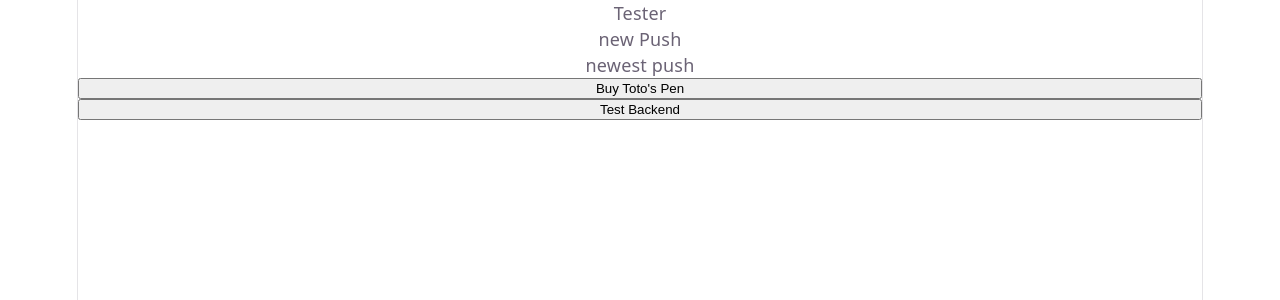
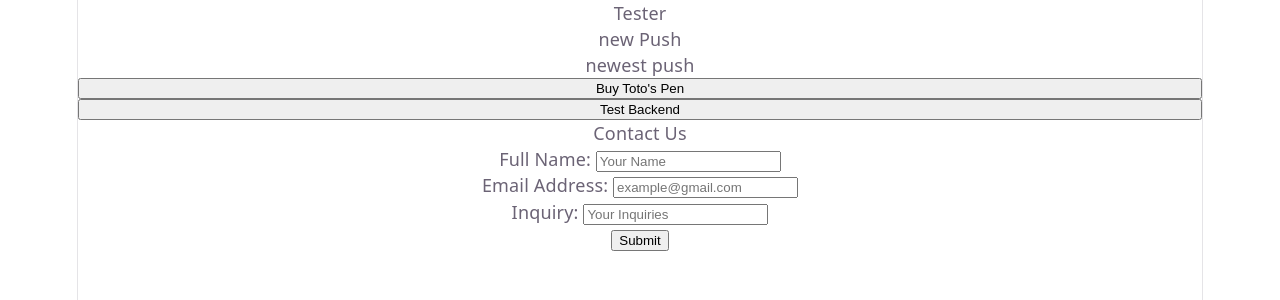
Before and after one commit to zeegy99/Frank-s-Penspinning-Website, a React (Vite) app in the folder frontend/: page / in a window 1280 px wide. Shown: the top 300 px of the page. Built offline with nearby package versions, Linux system fonts and the light colour scheme.

Commit message:
email system

```diff
--- a/frontend/src/homepage.jsx
+++ b/frontend/src/homepage.jsx
@@ -5,14 +5,37 @@ import { useNavigate } from "react-router-dom";
 
 function Homepage() {
     const navigate = useNavigate();
+    const [email_confirmation, set_email_confirmation] = useState(false);
 
     const test_api = async () => {
-        const response = await fetch("http://54.242.226.47:5555/api/test");
+        const response = await fetch("http://127.0.0.1:5555/api/test");
         const data = await response.text();
         console.log(data)
     }
     const buy_pen = () => {
        window.open("https://buy.stripe.com/test_14AdR9b5h2NPcBR5cQenS01")
+    }
+
+    const handleSubmit = async (e) => {
+        e.preventDefault();
+
+        const data =
+            {
+                fname: e.target.fname.value,
+                email: e.target.email.value,
+                content: e.target.content.value,
+            };
+
+        const response = await fetch('http://127.0.0.1:5555/api/contact',
+            {
+                method: 'POST',
+                headers: { 'Content-Type': 'application/json' },
+                body: JSON.stringify(data),
+            });
+
+        if (response.ok) {
+            set_email_confirmation(true)
+        }
     }
 
     return (
@@ -30,6 +53,33 @@ function Homepage() {
         <button onClick={test_api}>
             Test Backend
         </button>
+
+        <p>Contact Us</p>
+        <div>
+            <form onSubmit={handleSubmit}>
+                <div>
+                    <label for="fname">Full Name: </label>
+                    <input type="text" placeholder="Your Name" id="fname" required></input>
+                </div>
+                <div>
+                    <label for="email">Email Address: </label>
+                    <input type="email" placeholder="example@gmail.com" id="email" required></input>
+                </div>
+
+                <div>
+                     <label for="content">Inquiry: </label>
+                    <input type="text" placeholder="Your Inquiries" id="content" required></input>
+                </div>
+
+                <div>
+                    <input type="submit"></input>
+                </div>
+
+            </form>
+            {email_confirmation && (
+                <p>Successful, please check your email for confirmation</p>
+            )}
+        </div>
         </>
     )
 }
```
Also changed, not shown: 2 other files (tests, documents, lock files or other folders).
